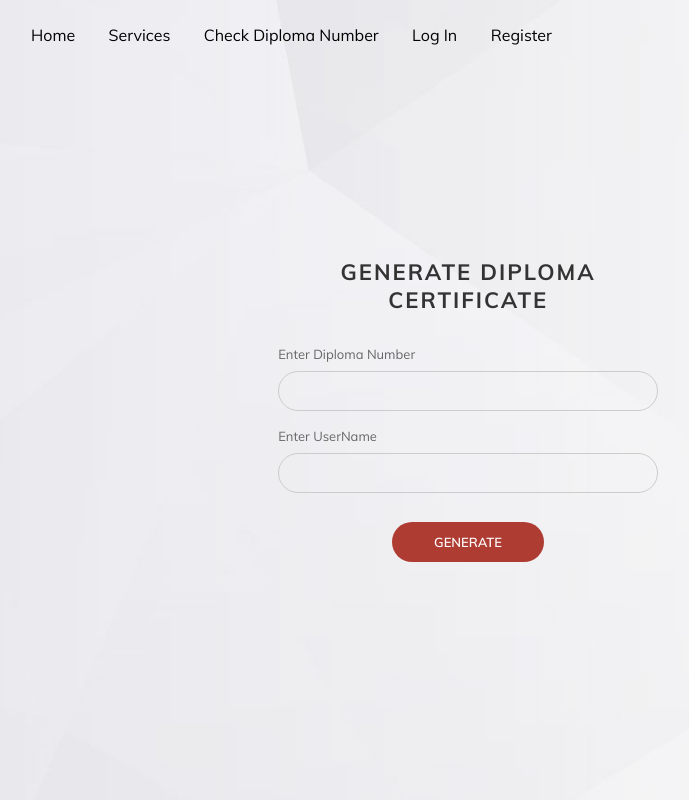
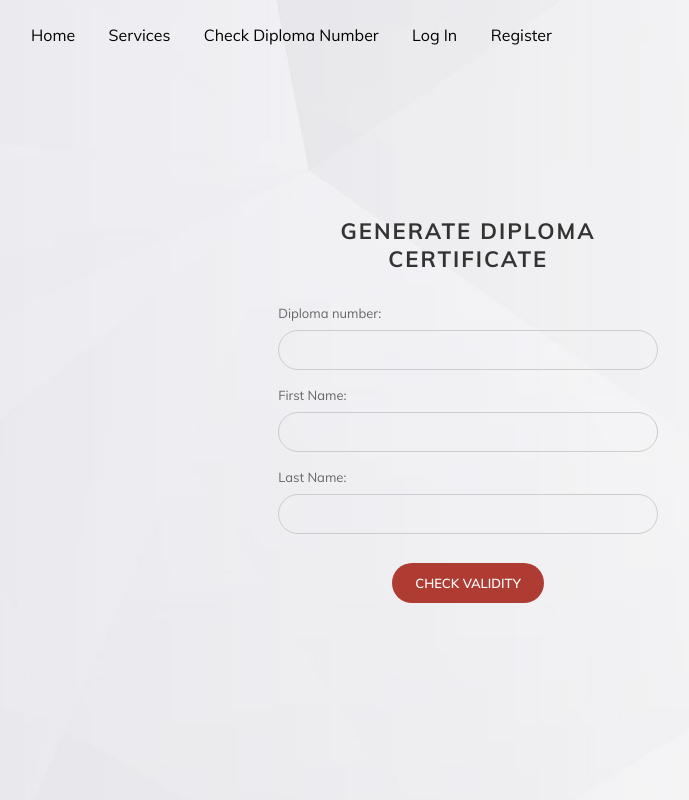
Before and after one commit to Alexis-IMBERT/RMIT-django-a3-infra-and-secu, a Django app: page /check-diploma/ in a window 1280 px wide. Shown: the whole page, without its empty margins (129-818 px from the left). Run offline with Django 4.2, Linux system fonts and the light colour scheme; some libraries are stand-ins or nearby versions.

Commit message:
check diploma number valide

```diff
--- a/alumni_website/listings/forms.py
+++ b/alumni_website/listings/forms.py
@@ -5,6 +5,7 @@ from django.contrib.auth.models import User
 from django.contrib.auth.forms import UserCreationForm
 from .models import DiplomaNumber
 from .utils import get_current_year
+
 
 class UserRegisterForm(UserCreationForm):
     """Class for the registration form"""
@@ -28,3 +29,39 @@ class DiplomaNumberForm(ModelForm):
     class Meta:
         model = DiplomaNumber
         fields = ("year", "programe_name")
+
+
+class CheckDiplomaNumberForm(forms.Form):
+    """Form to check the validity of a diploma number and it's"""
+
+    diploma_number = forms.CharField(
+        label="Diploma number", max_length=7, min_length=7, strip=True, required=True
+    )
+    first_name = forms.CharField(label="First Name")
+    last_name = forms.CharField(label="Last Name")
+
+    class Meta:
+        fields = ("diploma_number", "username")
+
+    class NumberDoesNotExist(Exception):
+        pass
+
+    class NameDoesNotMatch(Exception):
+        pass
+
+    def check(self) -> bool:
+        form_number = self.cleaned_data["diploma_number"]
+        form_first_name = self.cleaned_data["first_name"]
+        form_last_name = self.cleaned_data["last_name"]
+        try:
+            diploma = DiplomaNumber.objects.get(pk=form_number)
+        except DiplomaNumber.DoesNotExist as exc:
+            raise self.NumberDoesNotExist() from exc
+
+        diploma_first_name = diploma.user.first_name
+        diploma_last_name = diploma.user.last_name
+
+        if form_first_name != diploma_first_name or form_last_name != diploma_last_name:
+            return self.NameDoesNotMatch()
+
+        return True
--- a/alumni_website/listings/templates/listings/diploma-check.html
+++ b/alumni_website/listings/templates/listings/diploma-check.html
@@ -1,22 +1,21 @@
 {% extends 'listings/base_diploma.html' %}
+{% load widget_tweaks %}
 {% block content %}
 <div class="wrapper" style="background-image: url('images/bg-registration-form-2.jpg');">
 	<div class="inner">
-		<form action="">
+		<form action="" method="post">
+			{% csrf_token %}
 			<h3>Generate Diploma Certificate</h3>
 
+			{% for field in form %}
 			<div class="form-wrapper">
-				<label for="">Enter Diploma Number</label>
-				<input type="text" class="form-control">
+				{{field.label_tag}}
+				{{field|add_class:"form-control"}}
+				{{field.errors}}
 			</div>
+			{% endfor %}
 
-			<div class="form-wrapper">
-				<label for="">Enter UserName</label>
-				<input type="text" class="form-control">
-			</div>
-
-
-			<button>Generate</button>
+			<button type="submit">Check Validity</button>
 		</form>
 	</div>
 </div>
--- a/alumni_website/listings/views.py
+++ b/alumni_website/listings/views.py
@@ -9,6 +9,7 @@ from django.contrib.auth import login, authenticate, logout, forms
 
 from .forms import DiplomaNumberForm
 from .forms import UserRegisterForm
+from .forms import CheckDiplomaNumberForm
 
 from .models import DiplomaNumber
 
@@ -118,7 +119,21 @@ def info_diploma(request):
 
 
 def check_diploma(request):
-    return render(request, "listings/diploma-check.html", {})
+    if request.method == 'POST':
+        form = CheckDiplomaNumberForm(request.POST)
+        valid = form.is_valid()
+        if valid:
+            try:
+                form.check()
+            except CheckDiplomaNumberForm.NumberDoesNotExist:
+
+                pass
+            except CheckDiplomaNumberForm.NameDoesNotMatch:
+                pass
+            pass
+    else:
+        form = CheckDiplomaNumberForm()
+    return render(request, "listings/diploma-check.html", {"form":form})
 
 
 def terms_and_conditions(request):
```
Also changed, not shown: 1 other file.
